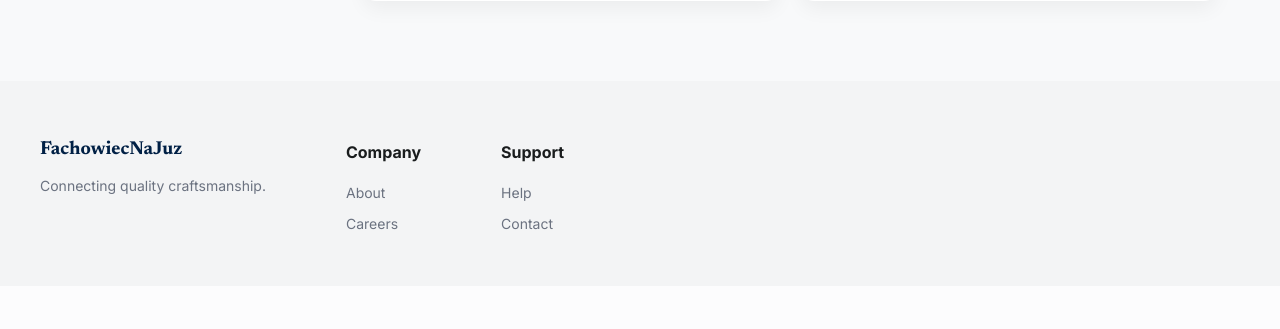
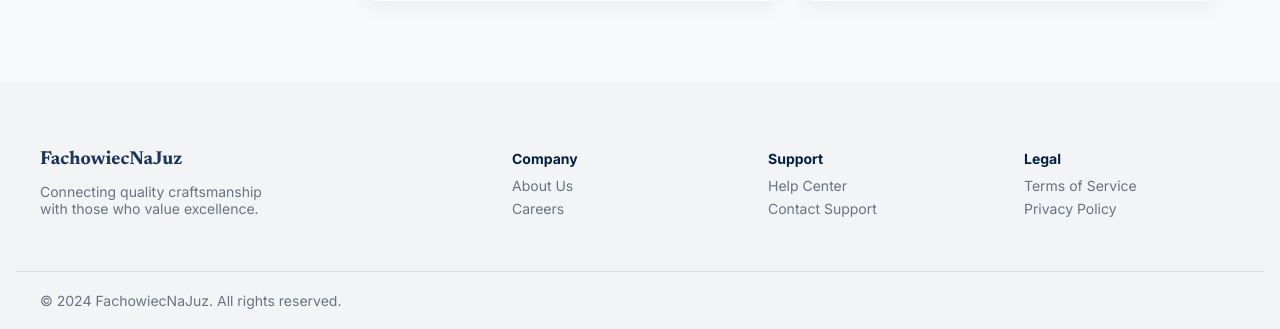
Before and after one commit to stanislaw-kopec/AplikacjeInternetowePK, a PHP site: page /dashboard in a window 1280 px wide. Shown: the part 1039-1368 px from the top of the page. Before the commit the page ends 1269 px from the top, so only its background shows below. Run offline with PHP 8.4, Linux system fonts and the light colour scheme; some libraries are stand-ins or nearby versions.

Commit message:
Fix footer style

```diff
--- a/public/styles/style.css
+++ b/public/styles/style.css
@@ -411,7 +411,63 @@ aside .checkbox {
 
 /* ===== FOOTER ===== */
 footer {
+  background: #f3f4f5;
   margin-top: 80px;
-  background: #f3f4f5;
-  padding: 40px 24px;
+  padding-top: 50px;
+  font-family: 'Inter', sans-serif;
 }
+
+.footer-container {
+  max-width: 1200px;
+  margin: auto;
+  padding: 0 24px;
+  display: grid;
+  grid-template-columns: 2fr 1fr 1fr 1fr;
+  gap: 40px;
+}
+
+/* BRAND */
+.footer-brand h3 {
+  font-family: 'Newsreader', serif;
+  color: #1A365D;
+  margin-bottom: 10px;
+}
+
+.footer-brand p {
+  color: #6b7280;
+  font-size: 14px;
+  max-width: 250px;
+}
+
+/* COLUMNS */
+.footer-col h4 {
+  font-size: 14px;
+  font-weight: 700;
+  color: #002045;
+  margin-bottom: 10px;
+}
+
+.footer-col a {
+  display: block;
+  color: #6b7280;
+  font-size: 14px;
+  margin-bottom: 6px;
+  text-decoration: none;
+  transition: 0.2s;
+}
+
+.footer-col a:hover {
+  color: #ffb55c;
+}
+
+/* BOTTOM BAR */
+.footer-bottom {
+  border-top: 1px solid #ddd;
+  margin-top: 40px;
+  padding: 20px 24px;
+  max-width: 1200px;
+  margin-left: auto;
+  margin-right: auto;
+  color: #6b7280;
+  font-size: 14px;
+}
--- a/public/views/dashboard.html
+++ b/public/views/dashboard.html
@@ -166,24 +166,36 @@
 
 </div>
 
-<footer class="footer">
-  <div class="container footer-inner">
-    <div>
+<footer>
+  <div class="footer-container">
+
+    <div class="footer-brand">
       <h3>FachowiecNaJuz</h3>
-      <p>Connecting quality craftsmanship.</p>
+      <p>Connecting quality craftsmanship with those who value excellence.</p>
     </div>
 
-    <div>
+    <div class="footer-col">
       <h4>Company</h4>
-      <p>About</p>
-      <p>Careers</p>
+      <a href="#">About Us</a>
+      <a href="#">Careers</a>
     </div>
 
-    <div>
+    <div class="footer-col">
       <h4>Support</h4>
-      <p>Help</p>
-      <p>Contact</p>
+      <a href="#">Help Center</a>
+      <a href="#">Contact Support</a>
     </div>
+
+    <div class="footer-col">
+      <h4>Legal</h4>
+      <a href="#">Terms of Service</a>
+      <a href="#">Privacy Policy</a>
+    </div>
+
+  </div>
+
+  <div class="footer-bottom">
+    © 2024 FachowiecNaJuz. All rights reserved.
   </div>
 </footer>
 
--- a/public/views/partials/nav.html
+++ b/public/views/partials/nav.html
@@ -7,9 +7,9 @@
     <i class="display-mobile fa-solid fa-bars"></i>
 
     <ul class="nav-links">
-      <li><a href="#">Home</a></li>
-      <li><a href="#" class="active">Find Experts</a></li>
-      <li><a href="#">For Professionals</a></li>
+      <li><a href="/">Home</a></li>
+      <li><a href="/dashboard" class="active">Find Experts</a></li>
+      <li><a href="/dashboard">For Professionals</a></li>
     </ul>
 
     <div class="nav-actions">
```
